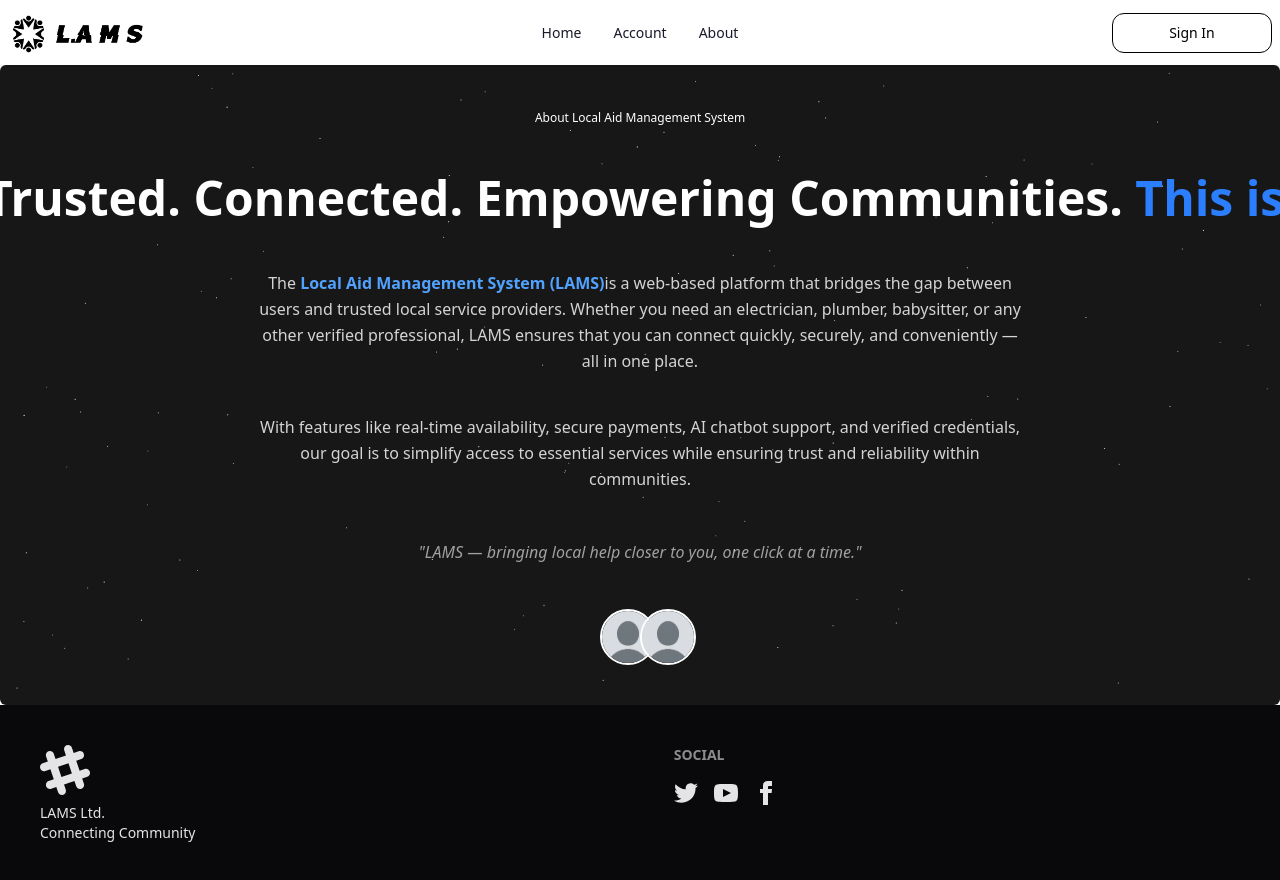
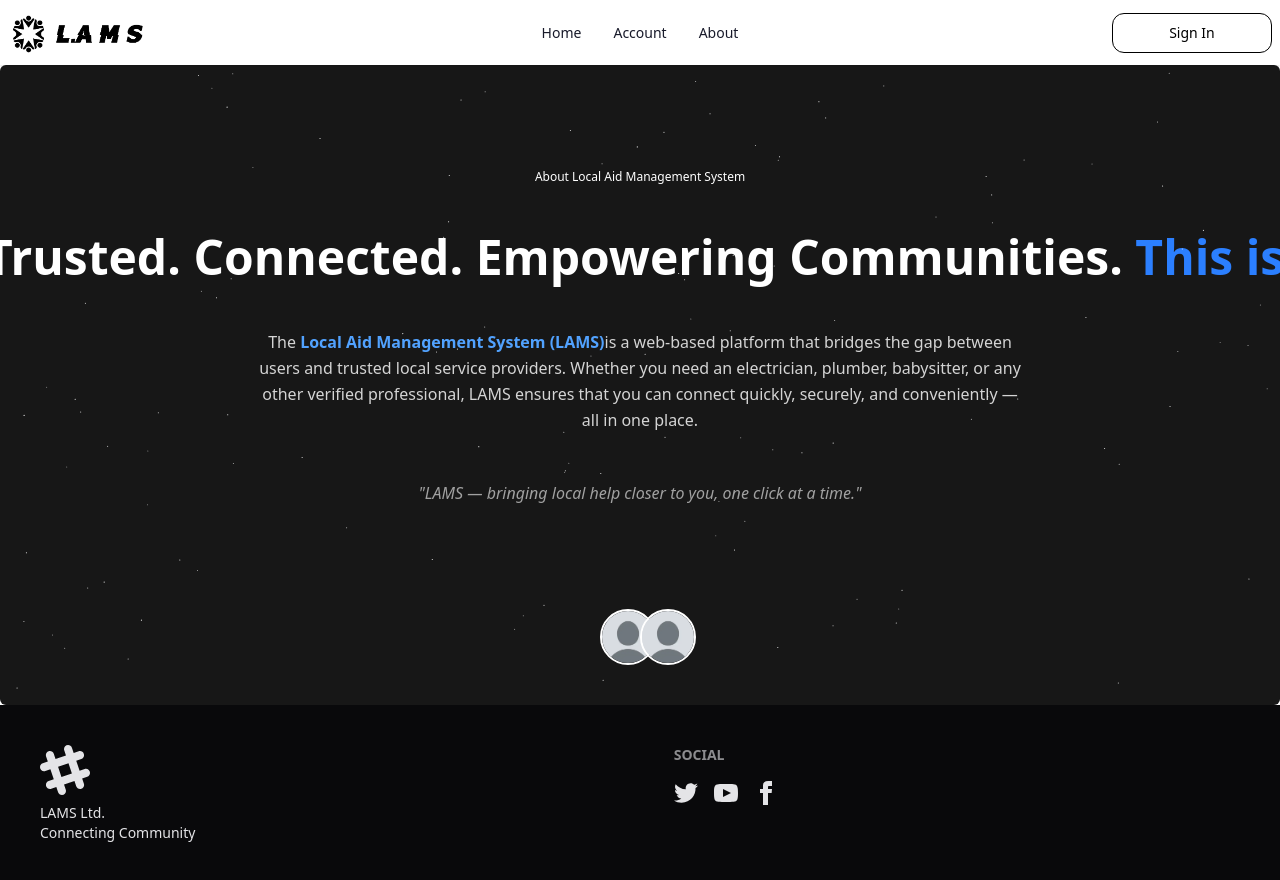
Before and after one commit to Abhinav4477/LAMS, a React (Vite) app in the folder frontend/: page /about in a window 1280 px wide. Shown: the top 880 px of the page. Built offline with nearby package versions, Linux system fonts and the light colour scheme.

Commit message:
updated about page

```diff
--- a/frontend/src/pages/about.jsx
+++ b/frontend/src/pages/about.jsx
@@ -56,11 +56,7 @@ const people = [
             LAMS ensures that you can connect quickly, securely, and conveniently — all in one place.
           </p>
 
-          <p className="text-neutral-300 dark:text-neutral-100 text-sm sm:text-base leading-relaxed mt-4">
-            With features like <span className="font-medium">real-time availability, secure payments,
-            AI chatbot support, and verified credentials</span>, our goal is to simplify access
-            to essential services while ensuring trust and reliability within communities.
-          </p>
+
 
           <p className="text-neutral-400 dark:text-neutral-200 italic mt-6">
             "LAMS — bringing local help closer to you, one click at a time."
```
Also changed, not shown: 1 other file (tests, documents, lock files or other folders).
